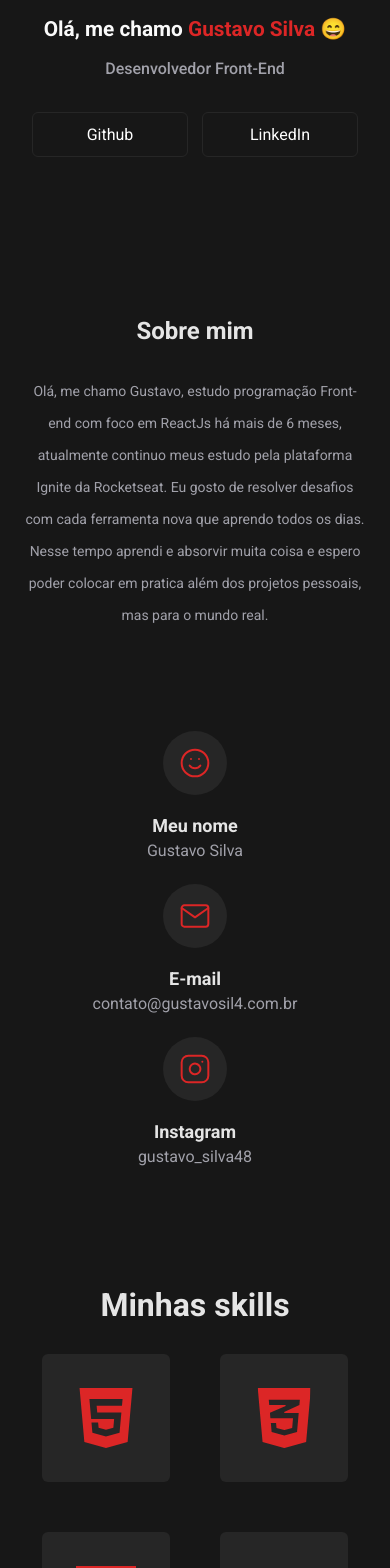
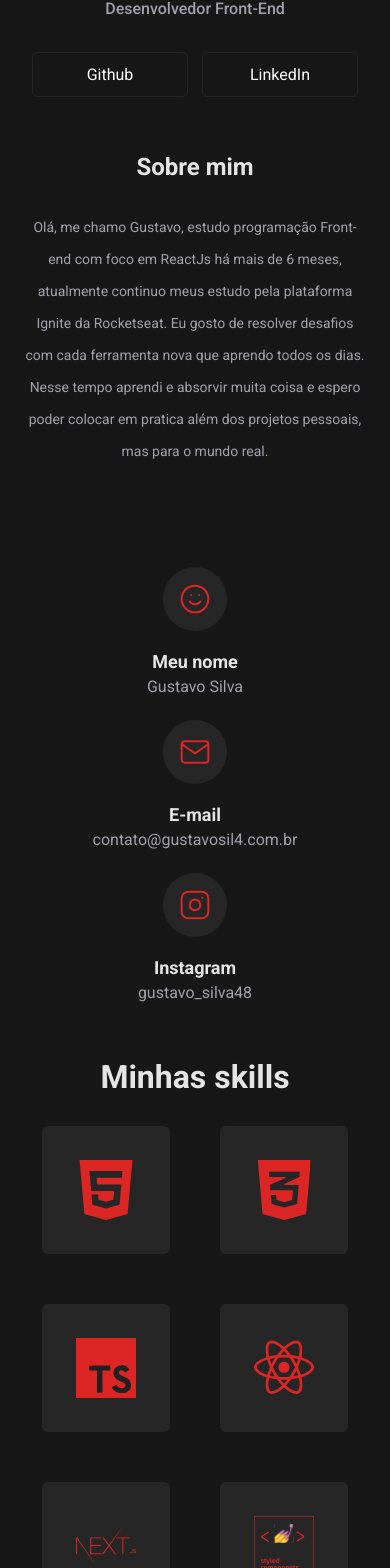
Before and after one commit to GustavoSilv4/new-portfolio, a Next.js app: page / in a window 390 px wide. Shown: the part 163-1731 px from the top of the page. Built offline with nearby package versions, Linux system fonts and the light colour scheme.

Commit message:
style: Fix responsivity spacing

```diff
--- a/src/styles/pages/home.ts
+++ b/src/styles/pages/home.ts
@@ -21,14 +21,24 @@ export const Header = styled.header`
 `
 
 export const Navbar = styled.nav`
-  @media (max-width: 745px) {
-    display: none;
+  button {
+    cursor: pointer;
+    background-color: transparent;
+    border: none;
+
+    @media (min-width: 745px) {
+      display: none;
+    }
   }
 
   ul {
     list-style: none;
     display: flex;
     gap: 2.45rem;
+
+    @media (max-width: 745px) {
+      display: none;
+    }
 
     a {
       font-size: 1.125rem;
@@ -68,6 +78,8 @@ export const TopContainer = styled.section`
 
   @media (max-width: 745px) {
     justify-content: center;
+    margin-top: 3.5rem;
+
     img {
       display: none;
     }
@@ -141,6 +153,10 @@ export const AboutmeContainer = styled.section`
   justify-content: center;
   margin-top: 10rem;
 
+  @media (max-width: 745px) {
+    margin-top: 3.5rem;
+  }
+
   h2 {
     font-size: clamp(1.5rem, 5vw, 2rem);
     color: ${(props) => props.theme.colors['neutral-200']};
@@ -163,7 +179,7 @@ export const AboutmeContainer = styled.section`
     flex-wrap: wrap;
     margin-top: 6.25rem;
 
-    @media (max-width: 785px) {
+    @media (max-width: 745px) {
       flex-direction: column;
       row-gap: 1.5rem;
     }
@@ -178,6 +194,10 @@ export const SkillsContainer = styled.section`
   gap: 1.875rem;
 
   margin-top: 7.5rem;
+
+  @media (max-width: 745px) {
+    margin-top: 3.5rem;
+  }
 
   h2 {
     font-size: 2rem;
@@ -201,6 +221,10 @@ export const ProjectContainer = styled.section`
   gap: 1.875rem;
 
   margin-top: 7.5rem;
+
+  @media (max-width: 745px) {
+    margin-top: 3.5rem;
+  }
 
   h2 {
     font-size: 2rem;
@@ -237,6 +261,10 @@ export const FooterContainer = styled.footer`
   padding: 1.25rem;
   margin-top: 12.75rem;
 
+  @media (max-width: 745px) {
+    margin-top: 5rem;
+  }
+
   h2 {
     font-size: 1rem;
     font-weight: normal;
```
